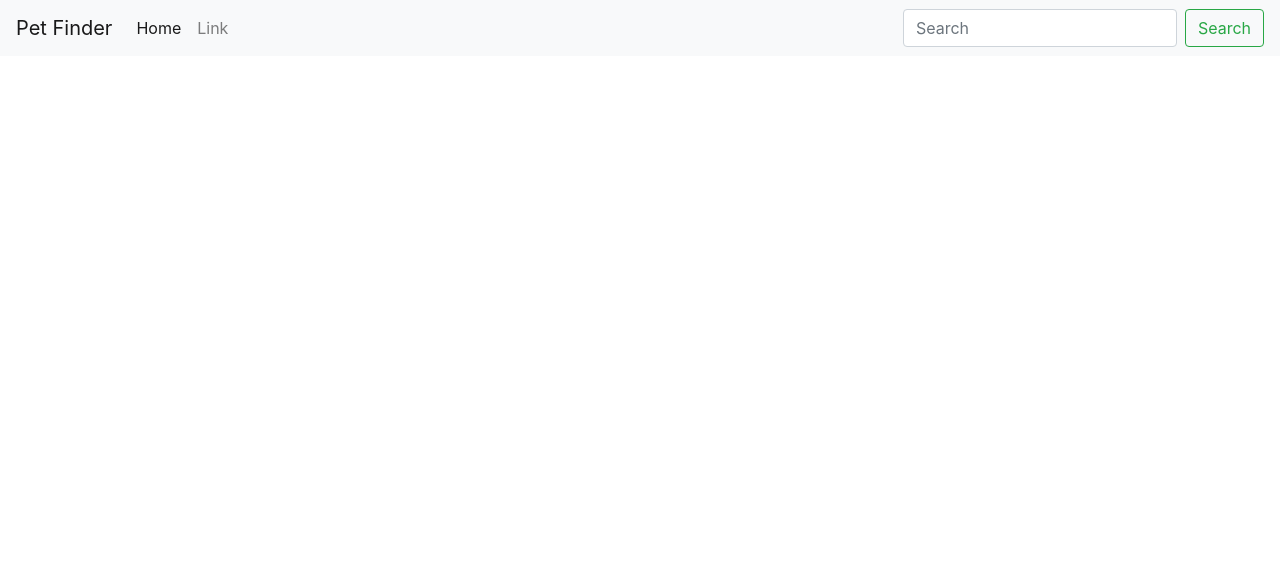
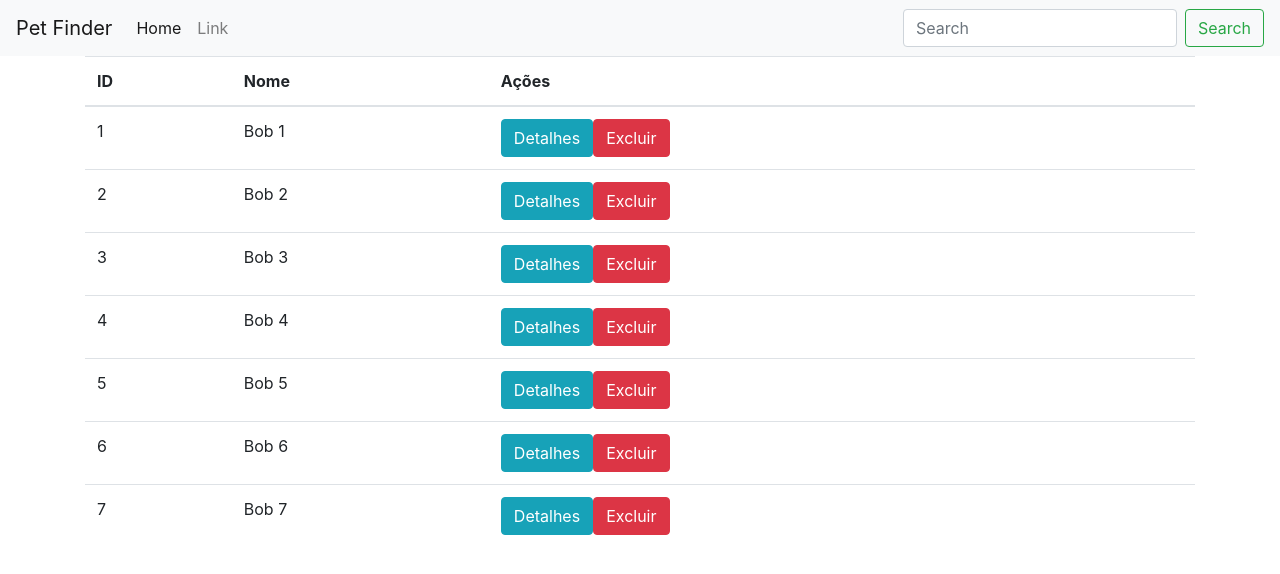
Before and after one commit to guimaraes-lucas/pet-finder-app, an Angular app: page / in a window 1280 px wide. Shown: the top 574 px of the page. Built offline with nearby package versions, Linux system fonts and the light colour scheme.

Commit message:
feat: Add pets component

```diff
--- a/src/app/app.component.html
+++ b/src/app/app.component.html
@@ -1 +1,4 @@
 <navbar></navbar>
+<div class="container">
+  <pets></pets>
+</div>
--- a/src/app/app.module.ts
+++ b/src/app/app.module.ts
@@ -5,11 +5,13 @@ import { AppRoutingModule } from './app-routing.module';
 import { AppComponent } from './app.component';
 
 import { NavbarComponent } from './navbar/navbar.component'
+import { PetsComponent } from './pets/pets.component'
 
 @NgModule({
   declarations: [
     AppComponent,
-    NavbarComponent
+    NavbarComponent,
+    PetsComponent
   ],
   imports: [
     BrowserModule,
--- /dev/null
+++ b/src/app/pets/pets.component.html
@@ -0,0 +1,17 @@
+<table class='table'>
+  <thead>
+    <th>ID</th>
+    <th>Nome</th>
+    <th>Ações</th>
+  </thead>
+  <tbody>
+    <tr *ngFor='let pet of pets'>
+      <td>{{ pet.id }}</td>
+      <td>{{ pet.name }}</td>
+      <td>
+        <button class="btn btn-info">Detalhes</button>
+        <button class="btn btn-danger">Excluir</button>
+      </td>
+    </tr>
+  </tbody>
+</table>
--- /dev/null
+++ b/src/app/pets/pets.component.ts
@@ -0,0 +1,28 @@
+import { Component, OnInit } from '@angular/core';
+
+const PETS: Array<any> = [
+  { id: 1, name: 'Bob 1' },
+  { id: 2, name: 'Bob 2' },
+  { id: 3, name: 'Bob 3' },
+  { id: 4, name: 'Bob 4' },
+  { id: 5, name: 'Bob 5' },
+  { id: 6, name: 'Bob 6' },
+  { id: 7, name: 'Bob 7' }
+];
+
+@Component({
+  selector: 'pets',
+  templateUrl: './pets.component.html'
+})
+
+export class PetsComponent implements OnInit{
+  public pets;
+
+  public constructor(){ // serve para injeção de dependencias
+    this.pets = ''
+  }
+
+  public ngOnInit(){ // tarefas pesadas de inicialização, como requisição http
+    this.pets = PETS;
+  }
+}
```
